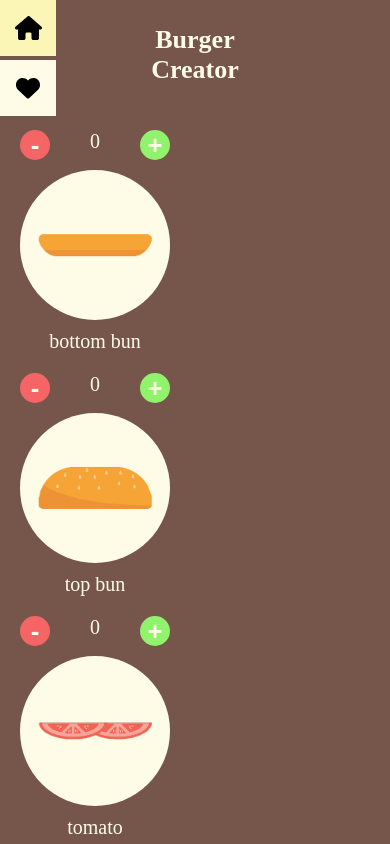
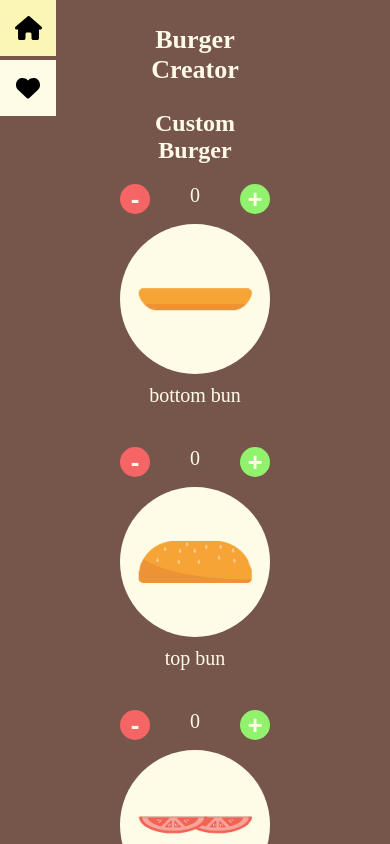
Before and after one commit to MobbySchiller/burger-creator, a React (Vite) app: page / in a window 390 px wide. Shown: the top 844 px of the page. Built offline with nearby package versions, Linux system fonts and the light colour scheme; a web font is replaced by a local one.

Commit message:
style: add CustomBurger and style responsiveness of Home page

```diff
--- /dev/null
+++ b/src/components/CustomBurger/CustomBurger.scss
@@ -0,0 +1,14 @@
+@import '../../sass/variables';
+@import '../../sass/mixins';
+
+.custom-burger {
+    grid-area: 'custom-burger';
+    color: $elements;
+}
+
+.custom-burger__title {
+    display: flex;
+    flex-direction: column;
+    text-align: center;
+    font-size: clamp(2.4rem, 2.4vw, 6rem);
+}
--- /dev/null
+++ b/src/components/CustomBurger/CustomBurger.tsx
@@ -0,0 +1,16 @@
+import { FC } from 'react'
+import './CustomBurger.scss'
+
+const CustomBurger: FC = () => {
+
+    return (
+        <section className='custom-burger'>
+            <h2 className='custom-burger__title'>
+                <span>Custom</span>
+                <span>Burger</span>
+            </h2>
+        </section>
+    )
+}
+
+export default CustomBurger
--- a/src/components/Ingredients/Ingredients.scss
+++ b/src/components/Ingredients/Ingredients.scss
@@ -0,0 +1,20 @@
+@import '../../sass/variables';
+@import '../../sass/mixins';
+
+.ingredients {
+    display: grid;
+    grid-template-columns: auto;
+    flex-wrap: wrap;
+    grid-area: ingredients;
+    width: 100%;
+    max-width: 800px;
+    margin: 0 auto;
+
+    @include mq(sm) {
+        grid-template-columns: auto auto;
+    }
+
+    @include mq(md) {
+        grid-template-columns: auto auto auto;
+    }
+}
--- a/src/components/Ingredients/Ingredients.tsx
+++ b/src/components/Ingredients/Ingredients.tsx
@@ -13,7 +13,7 @@ const Ingredients: FC = () => {
     })
 
     return (
-        <section>
+        <section className='ingredients'>
             {ingredients}
         </section>
     )
--- /dev/null
+++ b/src/pages/Home/Home.scss
@@ -0,0 +1,25 @@
+@import '../../sass/variables';
+@import '../../sass/mixins';
+
+.home {
+    display: grid;
+    grid-template-rows: auto auto;
+    grid-template-columns: auto;
+    grid-template-areas:
+        'custom-burger'
+        'ingredients'
+    ;
+    justify-content: center;
+    width: 100%;
+    max-width: 1920px;
+    margin: 0 auto;
+
+    @include mq(lg) {
+        grid-template-rows: auto;
+        grid-template-columns: 50% 50%;
+        grid-template-areas:
+            'ingredients custom-burger'
+            'ingredients custom-burger'
+        ;
+    }
+}
--- a/src/pages/Home/Home.tsx
+++ b/src/pages/Home/Home.tsx
@@ -1,10 +1,13 @@
 import { FC } from 'react'
 import Ingredients from '../../components/Ingredients/Ingredients'
+import CustomBurger from '../../components/CustomBurger/CustomBurger'
+import './Home.scss'
 
 const Home: FC = () => {
     return (
-        <main>
+        <main className='home'>
             <Ingredients />
+            <CustomBurger />
         </main>
     )
 }
```
